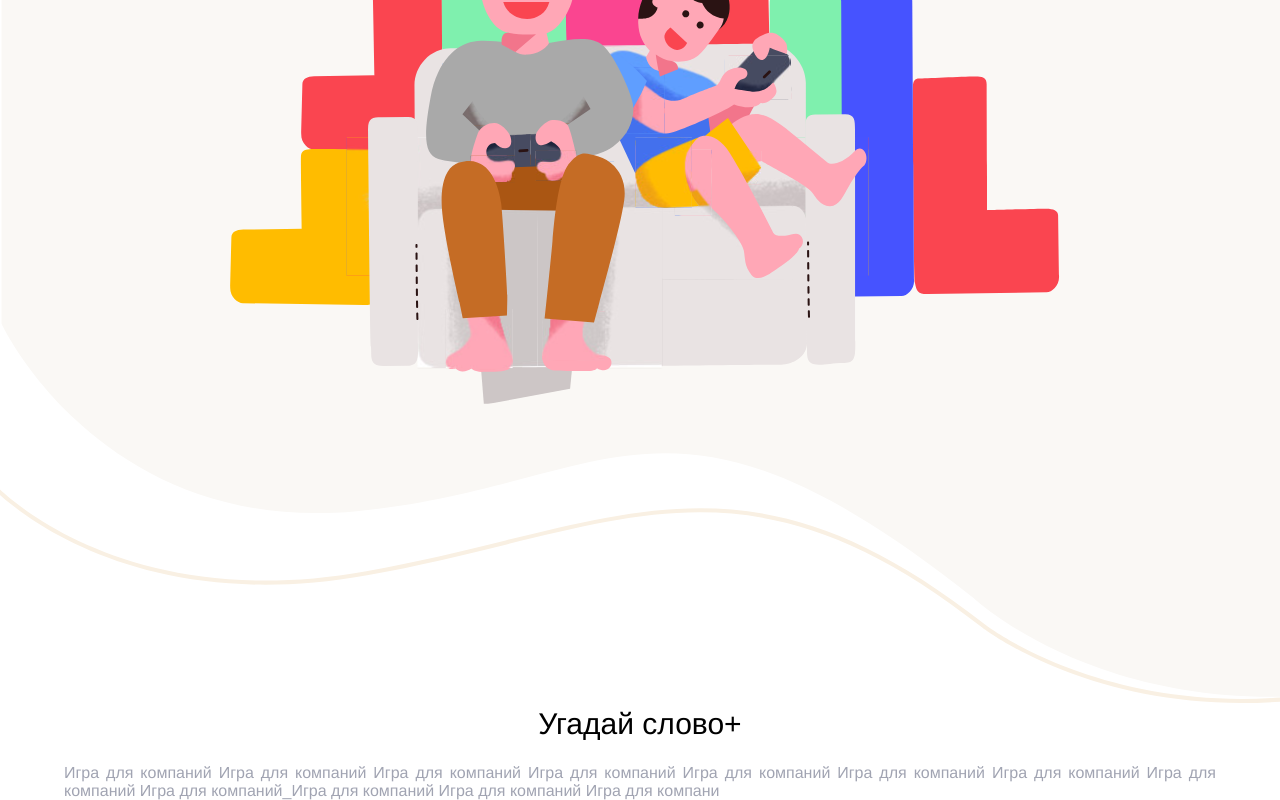
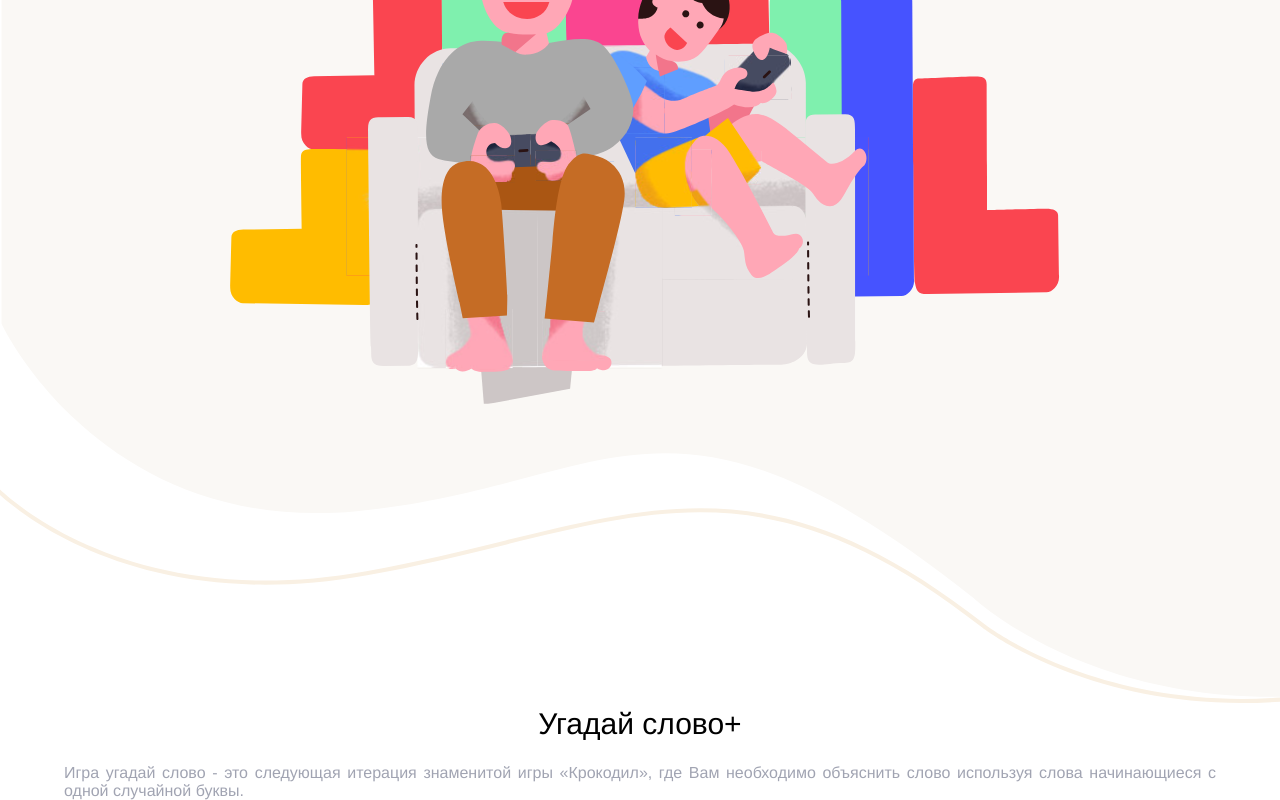
Before and after one commit to hardzeichyksiarhei/old.guess-word, a React (Create React App) app: page / in a window 1280 px wide. Shown: the part 852-1652 px from the top of the page. Built offline with nearby package versions, Linux system fonts and the light colour scheme.

Commit message:
feat: add layouts

```diff
--- /dev/null
+++ b/src/layouts/Default.jsx
@@ -0,0 +1,6 @@
+import React, { Suspense } from 'react'
+import { Outlet } from 'react-router-dom'
+
+const Default = () => <Suspense fallback={null}><Outlet /></Suspense>
+
+export default Default
--- /dev/null
+++ b/src/layouts/Empty.jsx
@@ -0,0 +1,6 @@
+import React, { Suspense } from 'react'
+import { Outlet } from 'react-router-dom'
+
+const Empty = () => <Suspense follback={null}><Outlet /></Suspense>
+
+export default Empty
--- a/src/pages/home.jsx
+++ b/src/pages/home.jsx
@@ -9,11 +9,9 @@ const Home = () => {
       <img src={logo} alt="logo" width="100%" className="home-logo" />
       <div className="home-name">Угадай слово+</div>
       <div className="home-description">
-        Игра для компаний Игра для компаний Игра для компаний Игра для компаний
-        Игра для компаний Игра для компаний Игра для компаний Игра для компаний
-        Игра для компаний_Игра для компаний Игра для компаний Игра для компани
+        Игра угадай слово - это следующая итерация знаменитой игры «Крокодил», где Вам необходимо объяснить слово используя слова начинающиеся с одной случайной буквы.
       </div>
-      <Button path='setup'  text="Ок, погнали"/>
+      <Button path="settings" text="Ок, погнали"/>
     </div>
     )
 }
--- a/src/router/routes.js
+++ b/src/router/routes.js
@@ -1,34 +1,30 @@
-import React, { lazy, Suspense } from "react";
+import React, { lazy } from "react";
 
-const Home = lazy(() => import("../pages/home"));
+import Default from "../layouts/Default";
+
+import Home from "../pages/Home";
+
 const Categories = lazy(() => import("../pages/Categories"));
-
-const Setup = lazy(() => import("../pages/setup"));
+const Settings = lazy(() => import("../pages/Settings"));
 
 const routes = () => [
   {
     path: "/",
-    element: (
-      <Suspense fallback={null}>
-        <Home />
-      </Suspense>
-    ),
-  },
-  {
-    path: "/categories",
-    element: (
-      <Suspense fallback={null}>
-        <Categories />
-      </Suspense>
-    ),
-  },
-  {
-    path: "/setup",
-    element: (
-      <Suspense fallback={null}>
-        <Setup />
-      </Suspense>
-    ),
+    element: <Default />,
+    children: [
+      {
+        path: "/",
+        element: <Home />,
+      },
+      {
+        path: "/categories",
+        element: <Categories />,
+      },
+      {
+        path: "/settings",
+        element: <Settings />,
+      },
+    ],
   },
 ];
 
```
Also changed, not shown: src/pages/Settings.jsx (renamed from src/pages/setup.jsx).
